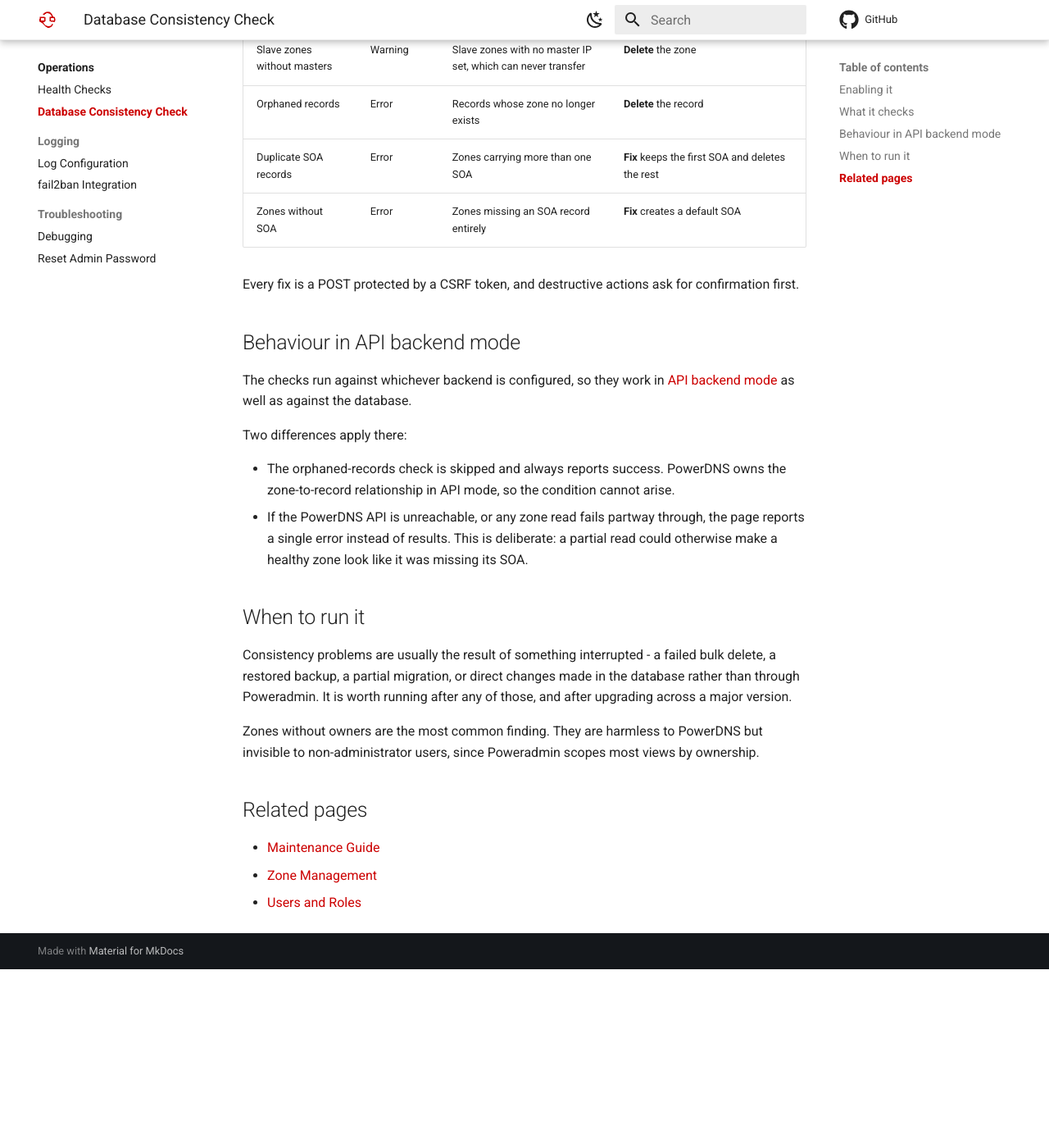
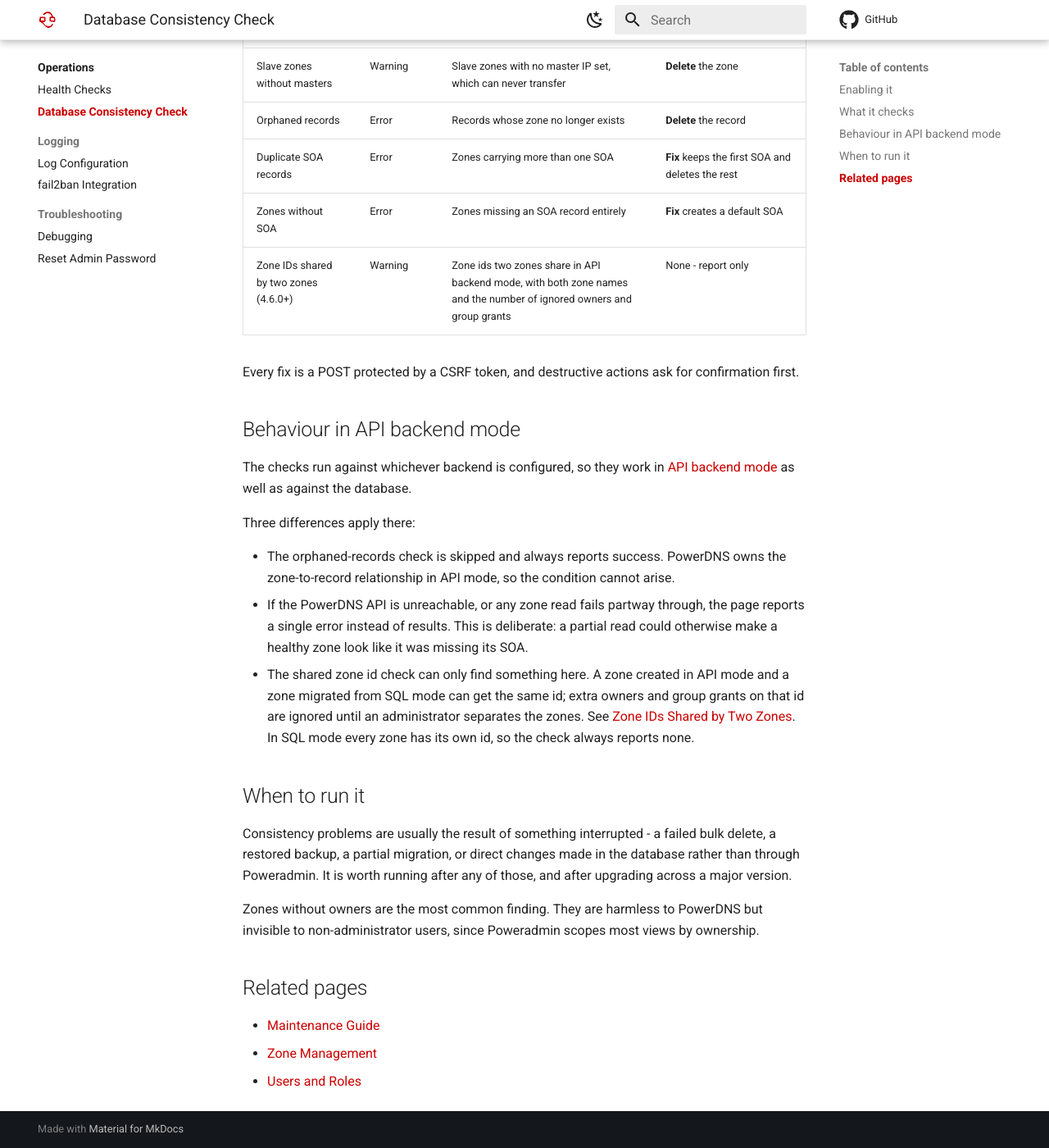
Before and after one commit to poweradmin/poweradmin-docs, an MkDocs documentation site: the page built from docs/maintenance/consistency-check.md, in a window 1280 px wide and 1400 px high, scrolled down 1318 px. Shown: the whole window at 82% size. Built offline with MkDocs 1.6.1 and Material for MkDocs 9.7.7, drawn with Linux system fonts in a browser that asks for light colours; comment, search, counter and statistics services are not loaded; before the commit the page ends 2500 px from its top, so only the background shows below that; some of the changed text lies outside the part shown.

Commit message:
docs(4.6.0): document shared zone ids, the DNSSEC key view requirement and array query parameters

```diff
--- a/docs/maintenance/consistency-check.md
+++ b/docs/maintenance/consistency-check.md
@@ -2,7 +2,7 @@
 
 The consistency check looks for zones and records that are structurally broken - a zone nobody
 owns, a slave zone with no master, records left behind by a deleted zone - and offers a one-click
-fix for each. It is reached from **Tools → Database Consistency Check** (`/tools/database-consistency`).
+fix for most of them. It is reached from **Tools → Database Consistency Check** (`/tools/database-consistency`).
 
 ![Database Consistency Check](../screenshots/database-consistency.png)
 
@@ -34,6 +34,7 @@
 | Orphaned records | Error | Records whose zone no longer exists | **Delete** the record |
 | Duplicate SOA records | Error | Zones carrying more than one SOA | **Fix** keeps the first SOA and deletes the rest |
 | Zones without SOA | Error | Zones missing an SOA record entirely | **Fix** creates a default SOA |
+| Zone IDs shared by two zones (4.6.0+) | Warning | Zone ids two zones share in API backend mode, with both zone names and the number of ignored owners and group grants | None - report only |
 
 Every fix is a POST protected by a CSRF token, and destructive actions ask for confirmation first.
 
@@ -42,13 +43,18 @@
 The checks run against whichever backend is configured, so they work in
 [API backend mode](../configuration/powerdns-api.md) as well as against the database.
 
-Two differences apply there:
+Three differences apply there:
 
 - The orphaned-records check is skipped and always reports success. PowerDNS owns the
   zone-to-record relationship in API mode, so the condition cannot arise.
 - If the PowerDNS API is unreachable, or any zone read fails partway through, the page reports a
   single error instead of results. This is deliberate: a partial read could otherwise make a
   healthy zone look like it was missing its SOA.
+- The shared zone id check can only find something here. A zone created in API mode and a zone
+  migrated from SQL mode can get the same id; extra owners and group grants on that id are
+  ignored until an administrator separates the zones. See
+  [Zone IDs Shared by Two Zones](../configuration/powerdns-api.md#zone-ids-shared-by-two-zones).
+  In SQL mode every zone has its own id, so the check always reports none.
 
 ## When to run it
 
```
Also changed, not shown: docs/api/endpoints.md (+16 -1 lines), docs/configuration/dnssec.md (+3 -2 lines), docs/configuration/powerdns-api.md (+18 -1 lines), docs/upgrading/v4.6.0.md (+1 -0 lines), docs/whats-new/v4.6.0.md (+4 -0 lines).
